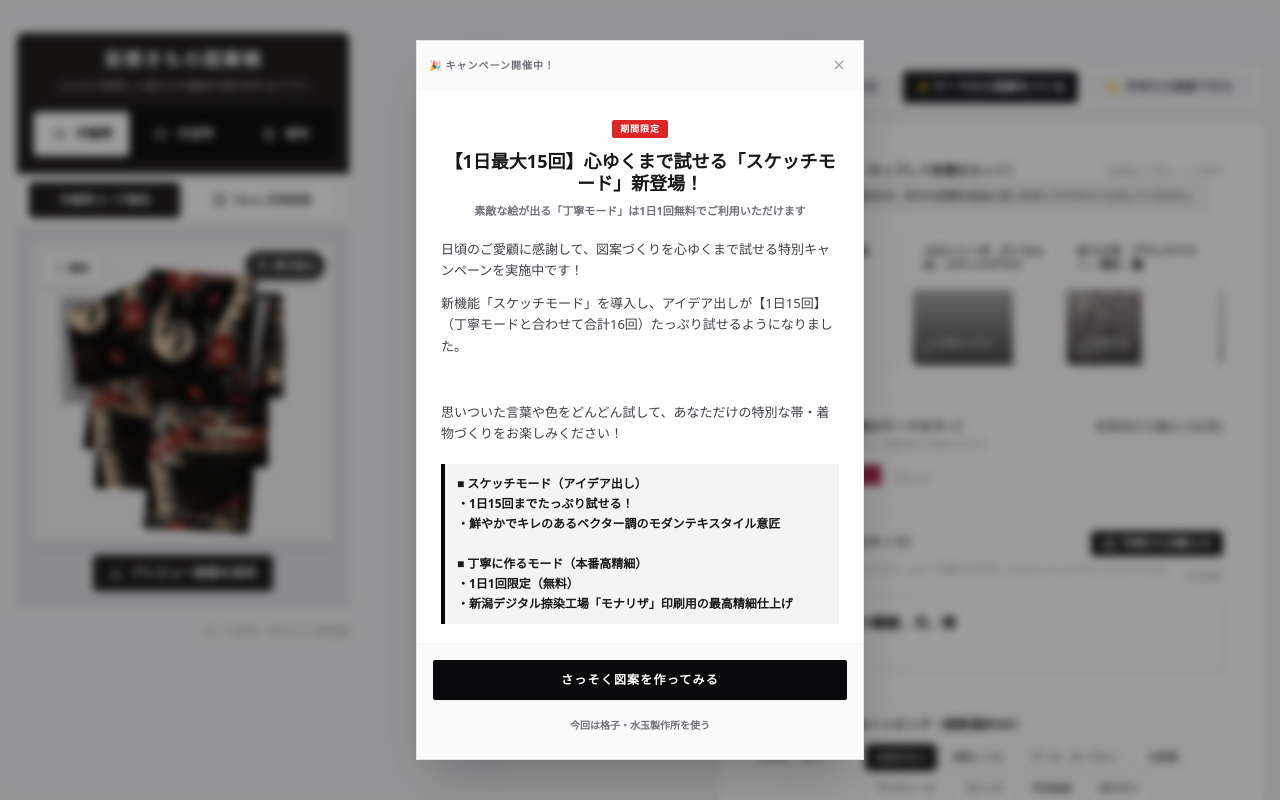
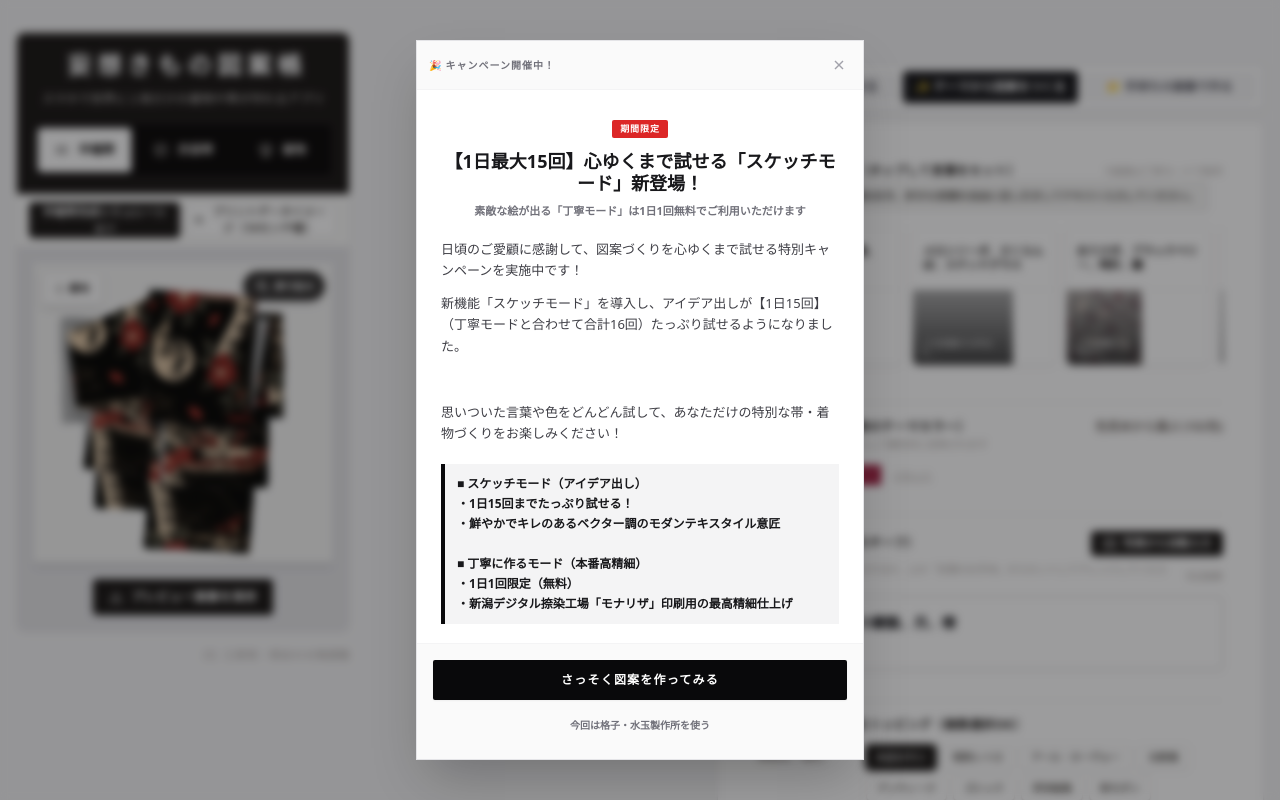
Before and after one commit to iuchihisakatsu-collab/ai-obi-generator, a Next.js app: page / in a window 1280 px wide. Shown: the top 800 px of the page. Built offline with nearby package versions, Linux system fonts and the light colour scheme; grey boxes are pictures that could not be loaded.

Commit message:
Update PreviewArea.tsx

```diff
--- a/app/components/preview/PreviewArea.tsx
+++ b/app/components/preview/PreviewArea.tsx
@@ -1,7 +1,7 @@
 // app/components/preview/PreviewArea.tsx
 'use client';
 
-import React, { useState, useEffect } from 'react';
+import React, { useState, useEffect, useRef } from 'react';
 import { TRADITIONAL_COLORS } from '../../lib/constants';
 
 export interface PreviewAreaProps {
@@ -56,7 +56,7 @@ const Icons = {
     </svg>
   ),
   Zoom: () => (
-    <svg className="w-3.5 h-3.5 stroke-current fill-none stroke-[1.75]" viewBox="0 0 24 24" strokeLinecap="round" strokeLinejoin="round">
+    <svg className="w-4 h-4 stroke-current fill-none stroke-[1.75]" viewBox="0 0 24 24" strokeLinecap="round" strokeLinejoin="round">
       <circle cx="11" cy="11" r="7" />
       <path d="M21 21l-4.35-4.35M11 8v6M8 11h6" />
     </svg>
@@ -95,13 +95,23 @@ const Icons = {
     </svg>
   ),
   ArrowUp: () => (
-    <svg className="w-3.5 h-3.5 stroke-current fill-none stroke-[2]" viewBox="0 0 24 24" strokeLinecap="round" strokeLinejoin="round">
+    <svg className="w-4 h-4 stroke-current fill-none stroke-[2]" viewBox="0 0 24 24" strokeLinecap="round" strokeLinejoin="round">
       <path d="M12 19V5M5 12l7-7 7 7" />
     </svg>
   ),
   Close: () => (
     <svg className="w-4 h-4 stroke-current fill-none stroke-[2]" viewBox="0 0 24 24" strokeLinecap="round" strokeLinejoin="round">
       <path d="M18 6L6 18M6 6l12 12" />
+    </svg>
+  ),
+  Move: () => (
+    <svg className="w-3.5 h-3.5 stroke-current fill-none stroke-[2]" viewBox="0 0 24 24" strokeLinecap="round" strokeLinejoin="round">
+      <polyline points="5 9 2 12 5 15" />
+      <polyline points="9 5 12 2 15 5" />
+      <polyline points="19 9 22 12 19 15" />
+      <polyline points="9 19 12 22 15 19" />
+      <line x1="2" y1="12" x2="22" y2="12" />
+      <line x1="12" y1="2" x2="12" y2="22" />
     </svg>
   ),
 };
@@ -128,6 +138,7 @@ export default function PreviewArea(props: PreviewAreaProps) {
   const [isZoomModalOpen, setIsZoomModalOpen] = useState<boolean>(false);
   const [showTuningPanel, setShowTuningPanel] = useState<boolean>(false);
 
+  // 確実なスクロール位置検知
   const [isScrolledPast, setIsScrolledPast] = useState<boolean>(false);
 
   useEffect(() => {
@@ -145,6 +156,48 @@ export default function PreviewArea(props: PreviewAreaProps) {
   const scrollToTop = () => {
     previewRef.current?.scrollIntoView({ behavior: 'smooth', block: 'start' });
   };
+
+  // ★ ドラッグ可能な丸型フローティング用の状態と処理
+  const [floatPos, setFloatPos] = useState({ x: -16, y: -24 }); // 初期位置（右下寄り）
+  const [isDragging, setIsDragging] = useState(false);
+  const dragRef = useRef<{ startX: number, startY: number, initialX: number, initialY: number, hasMoved: boolean }>({
+    startX: 0, startY: 0, initialX: 0, initialY: 0, hasMoved: false
+  });
+
+  const handlePointerDown = (e: React.PointerEvent) => {
+    setIsDragging(true);
+    e.target.setPointerCapture(e.pointerId);
+    dragRef.current = {
+      startX: e.clientX,
+      startY: e.clientY,
+      initialX: floatPos.x,
+      initialY: floatPos.y,
+      hasMoved: false,
+    };
+  };
+
+  const handlePointerMove = (e: React.PointerEvent) => {
+    if (!isDragging) return;
+    const dx = e.clientX - dragRef.current.startX;
+    const dy = e.clientY - dragRef.current.startY;
+    if (Math.abs(dx) > 3 || Math.abs(dy) > 3) {
+      dragRef.current.hasMoved = true;
+    }
+    setFloatPos({
+      x: dragRef.current.initialX + dx,
+      y: dragRef.current.initialY + dy,
+    });
+  };
+
+  const handlePointerUp = (e: React.PointerEvent) => {
+    setIsDragging(false);
+    e.target.releasePointerCapture(e.pointerId);
+    if (!dragRef.current.hasMoved) {
+      // 動かしていなければクリック（タップ）として扱う
+      setIsZoomModalOpen(true);
+    }
+  };
+
 
   const [hanhabaOffsets, setHanhabaOffsets] = useState([
     { id: '01_a', name: 'Layer01_a（奥羽・右側）', file: 'hanhaba_Layer01_a.png', z: 10, rot: 1,   scale: 111, x: 69, y: 50 },
@@ -514,14 +567,15 @@ export default function PreviewArea(props: PreviewAreaProps) {
       <div className="bg-white border border-stone-200 rounded-lg shadow-sm overflow-hidden animate-fade-in">
 
         {/* ========================================================
-            1. タイトル（センター大見出し） ＆ アイテム切替タブ
+            1. タイトル（センター特大・サブコピーと横幅一致） ＆ アイテム切替タブ
            ======================================================== */}
-        <div className="p-3 bg-stone-900 border-b border-stone-800 text-center">
-          <div className="mb-3 px-1">
-            <h2 className="text-base sm:text-lg font-bold text-white tracking-widest font-serif">
+        <div className="p-3 sm:p-4 bg-stone-900 border-b border-stone-800 text-center">
+          <div className="mb-4 flex flex-col items-center">
+            {/* 文字サイズを大きく、文字間を広げて看板のような風格に */}
+            <h1 className="text-xl sm:text-2xl font-bold text-white tracking-[0.25em] font-serif leading-none ml-2">
               妄想きもの図案帳
-            </h2>
-            <p className="text-[11px] text-stone-300 mt-1 font-medium leading-relaxed">
+            </h1>
+            <p className="text-[11px] sm:text-xs text-stone-300 mt-2.5 font-medium tracking-wide">
               スマホで世界に１枚だけの着物や帯が作れるアプリ
             </p>
           </div>
@@ -569,7 +623,7 @@ export default function PreviewArea(props: PreviewAreaProps) {
         </div>
 
         {/* ========================================================
-            2. 表示モード切替タブ
+            2. 表示モード切替（美しく統一された2つのタブ）
            ======================================================== */}
         <div className="px-2 sm:px-3 py-2 border-b border-stone-200 bg-stone-50 flex gap-1.5">
           <button
@@ -581,35 +635,34 @@ export default function PreviewArea(props: PreviewAreaProps) {
                 : 'bg-white text-stone-700 border-stone-300 hover:bg-stone-100'
             }`}
           >
-            <span>{itemLabel}コーデ着用</span>
+            <span>{itemLabel}完成シミュレーション</span>
           </button>
 
-          {itemType === 'kyobukuro' && (
           <button
             type="button"
-              onClick={() => setDisplayMode('trim')}
+            onClick={() => setDisplayMode(itemType === 'kyobukuro' ? 'trim' : 'data')}
             className={`flex-1 h-9 flex items-center justify-center gap-1.5 px-1 sm:px-2 text-[11px] font-bold tracking-wide transition-all border rounded ${
-                displayMode === 'trim'
+              (displayMode === 'data' || displayMode === 'trim')
                 ? 'bg-stone-900 text-white border-stone-900 shadow-sm'
                 : 'bg-white text-stone-700 border-stone-300 hover:bg-stone-100'
             }`}
           >
+            {itemType === 'kyobukuro' ? (
+              <>
                 <Icons.Scissors />
-              <span>34cm 裁断</span>
-            </button>
+                <span>プリントデータイメージ（34センチ幅）</span>
+              </>
+            ) : itemType === 'hanhaba' ? (
+              <>
+                <Icons.Grid />
+                <span>プリントデータイメージ（18センチ幅）</span>
+              </>
+            ) : (
+              <>
+                <Icons.Grid />
+                <span>反物プリントデータ（40センチ幅）</span>
+              </>
             )}
-
-          <button
-            type="button"
-            onClick={() => setDisplayMode('data')}
-            className={`flex-1 h-9 flex items-center justify-center gap-1.5 px-1 sm:px-2 text-[11px] font-bold tracking-wide transition-all border rounded ${
-              displayMode === 'data'
-                ? 'bg-stone-900 text-white border-stone-900 shadow-sm'
-                : 'bg-white text-stone-700 border-stone-300 hover:bg-stone-100'
-            }`}
-          >
-            <Icons.Grid />
-            <span>{itemType === 'hanhaba' ? '18cm 反物原画' : '40cm 反物原画'}</span>
           </button>
         </div>
 
@@ -629,7 +682,7 @@ export default function PreviewArea(props: PreviewAreaProps) {
                   {itemType === 'kimono' && renderKimonoLayers()}
                 </div>
 
-                {/* 両端フロート */}
+                {/* 両端フロートコントロール */}
                 <div className="absolute inset-0 pointer-events-none z-20">
                   <div className="pointer-events-auto absolute top-2 left-2 flex flex-col sm:flex-row gap-1 bg-white/90 backdrop-blur-md p-1 rounded border border-stone-300/80 shadow-md">
                     {itemType === 'kimono' ? (
@@ -715,7 +768,7 @@ export default function PreviewArea(props: PreviewAreaProps) {
                   </button>
                 </div>
 
-                {/* 最前面カラーパレット（z-[9999]） */}
+                {/* 最前面カラーパレット */}
                 {activeFloatPalette && (
                   <>
                     <div
@@ -810,7 +863,7 @@ export default function PreviewArea(props: PreviewAreaProps) {
               </div>
 
               {/* マッピング画像保存ボタン */}
-              <div className="mt-3">
+              <div className="mt-4">
                 <button
                   type="button"
                   onClick={handleDownloadMapping}
@@ -1019,22 +1072,51 @@ export default function PreviewArea(props: PreviewAreaProps) {
       )}
 
       {/* ========================================================
-          6. 右下丸型ミニFAB
+          6. 【ドラッグ可能な大型丸型プレビュー（PiP風）】
          ======================================================== */}
       {isScrolledPast && (
-        <div className="fixed bottom-6 right-4 z-40 flex flex-col items-center gap-2.5 animate-fade-in">
+        <>
+          {/* ドラッグ操作時は画面全体でスクロールをブロックし、イベントを拾うための見えないレイヤー */}
+          {isDragging && <div className="fixed inset-0 z-[9990] cursor-grabbing" />}
+
+          <div
+            className="fixed z-[9999] flex flex-col items-center gap-2 animate-fade-in"
+            style={{
+              bottom: '24px',
+              right: '16px',
+              transform: `translate(${floatPos.x + 16}px, ${floatPos.y + 24}px)`,
+              touchAction: 'none' // スマホのブラウザスクロールを無効化
+            }}
+          >
+            {/* 動かせる丸型サムネイル */}
+            <div className="relative group touch-none">
               <button
                 type="button"
-            onClick={() => setIsZoomModalOpen(true)}
-            className="relative w-12 h-12 rounded-full overflow-hidden border-2 border-white shadow-2xl bg-stone-900 hover:scale-110 active:scale-95 transition-transform"
-            title="クリックで拡大プレビュー"
+                onPointerDown={handlePointerDown}
+                onPointerMove={handlePointerMove}
+                onPointerUp={handlePointerUp}
+                onPointerCancel={handlePointerUp}
+                className={`relative w-28 h-28 sm:w-32 sm:h-32 rounded-full overflow-hidden border-[3px] border-white shadow-2xl bg-stone-900 transition-transform ${
+                  isDragging ? 'scale-110 cursor-grabbing' : 'hover:scale-[1.03] cursor-grab'
+                }`}
+                title="ドラッグで移動 / タップで拡大"
               >
-            <img src={effectivePatternUrl} alt="現在の図案" className="w-full h-full object-cover" />
-            <div className="absolute inset-0 bg-black/25 flex items-center justify-center text-white">
+                <img src={effectivePatternUrl} alt="現在の図案" className="w-full h-full object-cover pointer-events-none" />
+
+                {/* ホバー時に現れるルーペと移動アイコン */}
+                <div className="absolute inset-0 bg-black/30 flex flex-col items-center justify-center text-white opacity-0 group-hover:opacity-100 transition-opacity">
                   <Icons.Zoom />
+                  <span className="text-[9px] font-bold mt-1 tracking-widest drop-shadow-md">タップで拡大</span>
                 </div>
               </button>
 
+              {/* ドラッグ可能を示す小さなインジケーター（右下） */}
+              <div className="absolute bottom-0 right-1 w-6 h-6 bg-white rounded-full shadow-lg border border-stone-200 flex items-center justify-center text-stone-500 pointer-events-none">
+                <Icons.Move />
+              </div>
+            </div>
+
+            {/* 上へ戻るボタン */}
             <button
               type="button"
               onClick={scrollToTop}
@@ -1044,6 +1126,7 @@ export default function PreviewArea(props: PreviewAreaProps) {
               <Icons.ArrowUp />
             </button>
           </div>
+        </>
       )}
     </div>
   );
```
Lines whose indentation alone changed are shown as unchanged.
